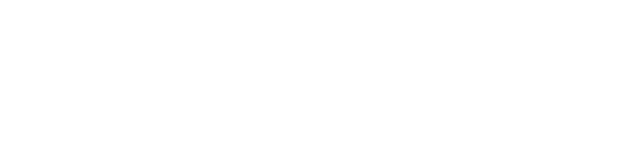
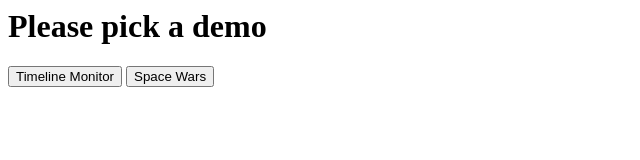
Before and after one commit to geralddzx/geralddzx.github.io, a plain HTML site: page index.html in a window 1280 px wide. Shown: the whole page, without its empty margins (0-640 px from the left). Drawn offline with Linux system fonts and the light colour scheme.

Commit message:
update home

```diff
--- a/index.html
+++ b/index.html
@@ -1,3 +1,7 @@
+<h1>Please pick a demo</h1>
+<button href="/timeline monitor/index.html">Timeline Monitor</button>
+<button href="/space wars/index.html">Space Wars</button>
+
 <script>
 	if(window.location.search == "?tm"){
 		window.location = "/timeline monitor/index.html"
```
